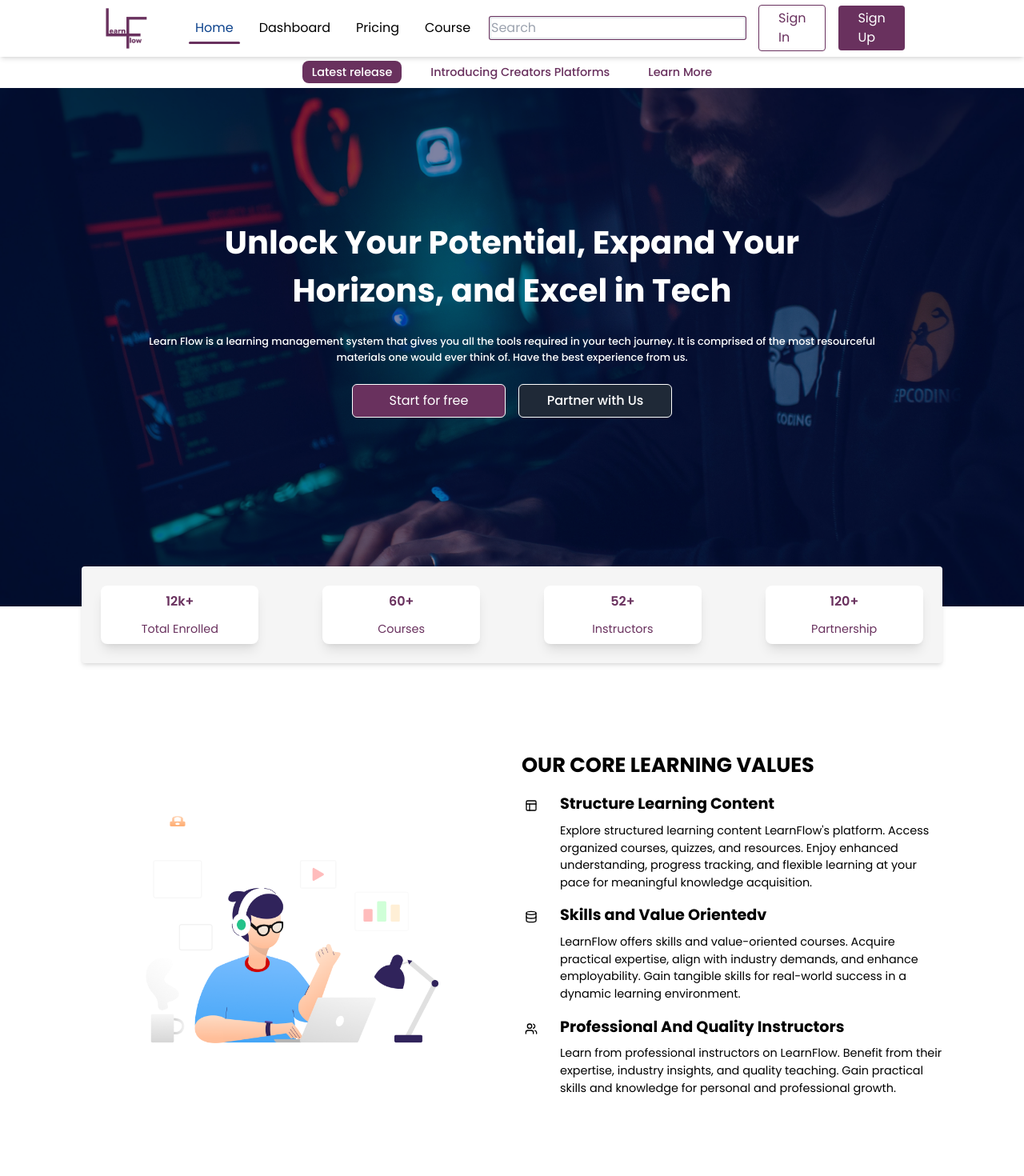
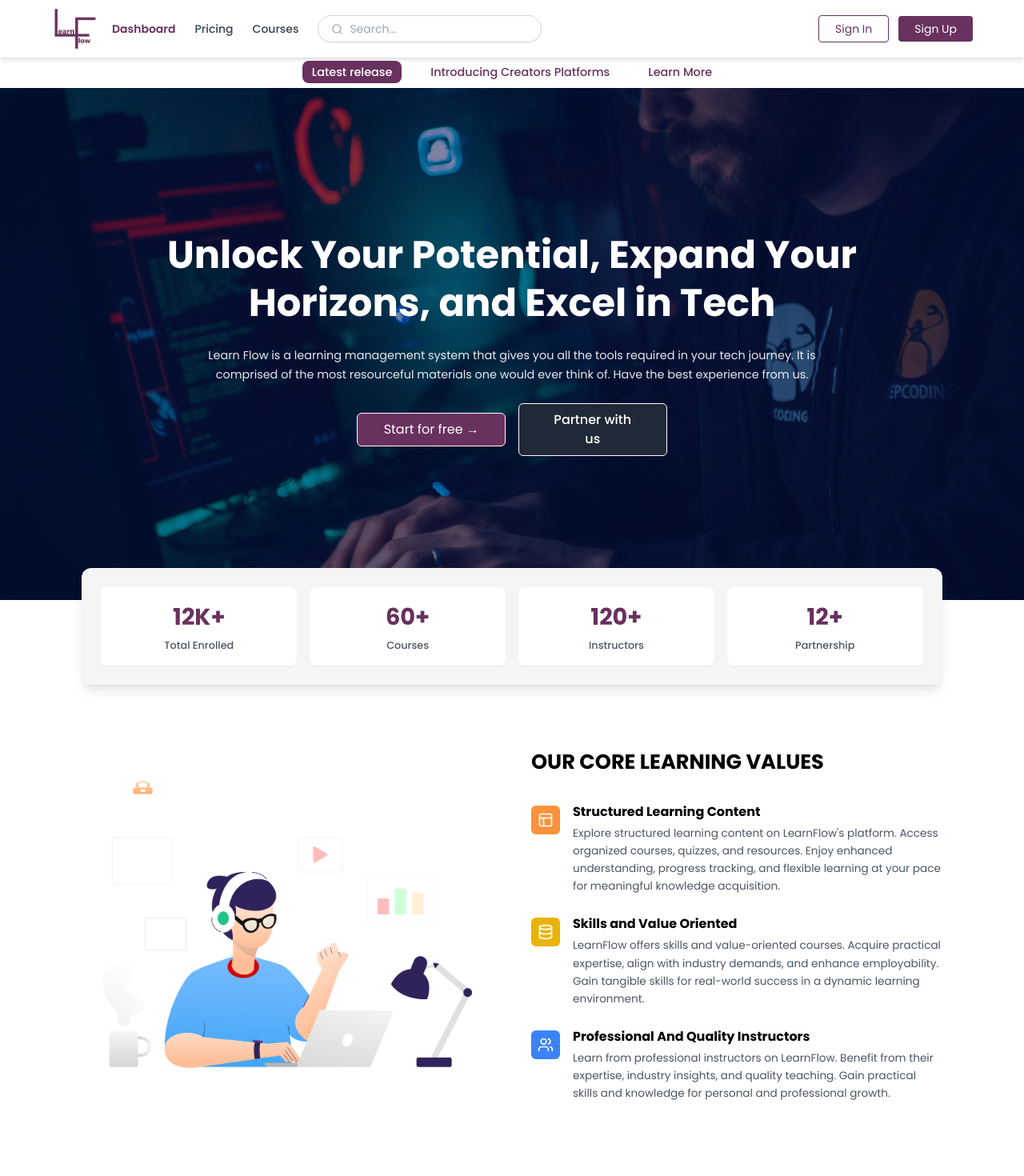
Before and after one commit to Farey-King/learn-flow, a React (Create React App) app: page / in a window 1280 px wide. Shown: the top 1470 px of the page at 80% size. Built offline with nearby package versions, Linux system fonts and the light colour scheme.

Commit message:
feat:  landing page

```diff
--- a/src/components/layout/Navbar.jsx
+++ b/src/components/layout/Navbar.jsx
@@ -1,164 +1,88 @@
-import React, { useState } from "react";
+import { useState } from 'react';
 import logo from '../../assets/logo.png';
-import { NavLink } from "react-router-dom";
-import { Menu, X } from 'lucide-react';
+import { NavLink } from 'react-router-dom';
+import { Menu, X, Search } from 'lucide-react';
 
 const Navbar = () => {
     const [menuOpen, setMenuOpen] = useState(false);
 
-    const toggleMenu = () => {
-        setMenuOpen(!menuOpen);
-    };
+    return (
+        <header className="h-[72px]">
+            <nav className="flex justify-between bg-white shadow-md items-center h-[72px] px-[5%] w-full fixed top-0 left-0 z-[9999] gap-4">
+                {/* Logo */}
+                <NavLink to="/" className="flex-shrink-0">
+                    <img src={logo} alt="LearnFlow" className="w-[60px]" />
+                </NavLink>
 
-    const handleLinkClick = () => {
-        if (menuOpen) {
-            toggleMenu();
-        }
-    };
+                {/* Center — nav links + search (desktop) */}
+                <div className="hidden md:flex items-center gap-6 flex-1">
+                    <ul className="flex items-center gap-6 text-sm font-medium text-gray-700">
+                        <li>
+                            <NavLink to="/" end className={({ isActive }) => `hover:text-[#69315E] transition ${isActive ? 'text-[#69315E] font-semibold' : ''}`}>
+                                Dashboard
+                            </NavLink>
+                        </li>
+                        <li>
+                            <NavLink to="/pricing" className={({ isActive }) => `hover:text-[#69315E] transition ${isActive ? 'text-[#69315E] font-semibold' : ''}`}>
+                                Pricing
+                            </NavLink>
+                        </li>
+                        <li>
+                            <NavLink to="/course" className={({ isActive }) => `hover:text-[#69315E] transition ${isActive ? 'text-[#69315E] font-semibold' : ''}`}>
+                                Courses
+                            </NavLink>
+                        </li>
+                    </ul>
 
-    return (
-        <header className="bg-white overflow-x-hidden mb-8">
-            <nav className="flex justify-between bg-white shadow-md items-center py-1 px-[10%] w-full fixed top-0 left-0 z-[9999]">
-                <div className="cursor-pointer hover:scale-[1.1] duration-300 ease-in-out">
-                    <NavLink to="/">
-                        <div className="w-[60px]">
-                            <img src={logo} alt="gvl logo" />
-                        </div>
+                    {/* Search bar */}
+                    <div className="flex items-center gap-2 border border-gray-300 rounded-full px-4 py-1.5 bg-white shadow-sm flex-1 max-w-[280px]">
+                        <Search size={15} className="text-gray-400 flex-shrink-0" />
+                        <input
+                            type="text"
+                            placeholder="Search..."
+                            className="outline-none text-sm text-gray-600 w-full bg-transparent placeholder-gray-400"
+                        />
+                    </div>
+                </div>
+
+                {/* Right — auth buttons (desktop) */}
+                <div className="hidden md:flex items-center gap-3 flex-shrink-0">
+                    <NavLink
+                        to="/login"
+                        className="text-sm text-[#69315E] border border-[#69315E] rounded px-5 py-1.5 hover:bg-[#69315E] hover:text-white transition"
+                    >
+                        Sign In
+                    </NavLink>
+                    <NavLink
+                        to="/signup"
+                        className="text-sm bg-[#69315E] text-white rounded px-5 py-1.5 hover:bg-[#541f4a] transition"
+                    >
+                        Sign Up
                     </NavLink>
                 </div>
 
-                <div className={`nav-links duration-500 md:static absolute md:min-h-fit min-h-[60vh] left-0 ${menuOpen ? "top-[80%] min-h-[30vh] text-[var(--primary)] backdrop-blur- bg-gray-100 gz-10 py-2" : "top-[-900%]"} md:w-auto w-full flex items-center`}>
-                    <div className="pl-12 flex md:flex-row flex-col md:items-center md:gap-[4vw] gap-6 w-full justify-between">
-                        <ul className="flex md:flex-row flex-col md:pr-16 md:items-center gap-4">
-                            <li>
-                                <NavLink
-                                    to="/"
-                                    className={({ isActive }) =>
-                                        `group relative inline-block py-2 md:px-2 px-5 ${
-                                            isActive ? 'text-[#0d438d]' : 'hover:text-[#0d438d]'
-                                        }`
-                                    }
-                                    onClick={handleLinkClick}
-                                >
-                                    {({ isActive }) => (
-                                        <>
-                                            Home
-                                            <span className={`absolute bottom-0 left-0 h-[3px] bg-[var(--primary-color)] rounded-full transition-all duration-300 ${
-                                                isActive ? 'w-full' : 'w-0 group-hover:w-full'
-                                            }`}></span>
-                                        </>
-                                    )}
-                                </NavLink>
-                            </li>
+                {/* Hamburger (mobile) */}
+                <button className="md:hidden text-gray-700" onClick={() => setMenuOpen(!menuOpen)}>
+                    {menuOpen ? <X size={24} /> : <Menu size={24} />}
+                </button>
+            </nav>
 
-                            <li>
-                                <NavLink
-                                    to="/dashboard"
-                                    className={({ isActive }) =>
-                                        `group relative inline-block py-2 md:px-2 px-5 ${
-                                            isActive ? 'text-[#0d438d]' : 'hover:text-[#0d438d]'
-                                        }`
-                                    }
-                                    onClick={handleLinkClick}
-                                >
-                                    {({ isActive }) => (
-                                        <>
-                                            Dashboard
-                                            <span className={`absolute bottom-0 left-0 h-[3px] bg-[var(--primary-color)] rounded-full transition-all duration-300 ${
-                                                isActive ? 'w-full' : 'w-0 group-hover:w-full'
-                                            }`}></span>
-                                        </>
-                                    )}
-                                </NavLink>
-                            </li>
-
-                            <li>
-                                <NavLink
-                                    to="/pricing"
-                                    className={({ isActive }) =>
-                                        `group relative inline-block py-2 md:px-2 px-5 ${
-                                            isActive ? 'text-[#0d438d]' : 'hover:text-[#0d438d]'
-                                        }`
-                                    }
-                                    onClick={handleLinkClick}
-                                >
-                                    {({ isActive }) => (
-                                        <>
-                                            Pricing
-                                            <span className={`absolute bottom-0 left-0 h-[3px] bg-[var(--primary-color)] rounded-full transition-all duration-300 ${
-                                                isActive ? 'w-full' : 'w-0 group-hover:w-full'
-                                            }`}></span>
-                                        </>
-                                    )}
-                                </NavLink>
-                            </li>
-
-                            <li>
-                                <NavLink
-                                    to="/course"
-                                    className={({ isActive }) =>
-                                        `group relative inline-block py-2 md:px-2 px-5 ${
-                                            isActive ? 'text-[#0d438d]' : 'hover:text-[#0d438d]'
-                                        }`
-                                    }
-                                    onClick={handleLinkClick}
-                                >
-                                    {({ isActive }) => (
-                                        <>
-                                            Course
-                                            <span className={`absolute bottom-0 left-0 h-[3px] bg-[var(--primary-color)] rounded-full transition-all duration-300 ${
-                                                isActive ? 'w-full' : 'w-0 group-hover:w-full'
-                                            }`}></span>
-                                        </>
-                                    )}
-                                </NavLink>
-                            </li>
-
-                            <li>
-                                <input type="text" placeholder="Search" className="border border-2 ring-1 ring-[var(--primary-color)] outline-none rounded-sm border-[var(--primary-color )]"/>
-                            </li>
-
-                            <li className="">
-                                <NavLink
-                                    to="/login"
-                                    className={({ isActive }) =>
-                                        `group relative text-[var(--primary-color)] border border-[var(--primary-color)] rounded inline-block py-1 md:px-6 px-5 hover:shadow-lg hover:shadow-gray-400 ${
-                                            isActive ? 'text-purple-700' : ''
-                                        }`
-                                    }
-                                    onClick={handleLinkClick}
-                                >
-                                    Sign In
-                                    <span className="absolute bottom-0 left-0 w-0 rounded-full transition-all duration-300 group-hover:w-full"></span>
-                                </NavLink>
-                            </li>
-
-                            <li>
-                                <NavLink
-                                    to="/signup"
-                                    className={({ isActive }) =>
-                                        `group relative bg-[var(--primary-color)] text-white rounded inline-block py-1 md:px-6 px-5 hover:shadow-lg hover:shadow-gray-400 ${
-                                            isActive ? 'text-green-600' : ''
-                                        }`
-                                    }
-                                    onClick={handleLinkClick}
-                                >
-                                    Sign Up
-                                    <span className="absolute bottom-0 left-0 w-0 rounded-full transition-all duration-300 group-hover:w-full"></span>
-                                </NavLink>
-                            </li>
-                        </ul>
+            {/* Mobile menu */}
+            {menuOpen && (
+                <div className="md:hidden fixed top-[56px] left-0 w-full bg-white shadow-lg z-[9998] px-6 py-4 flex flex-col gap-4 text-sm font-medium text-gray-700">
+                    <NavLink to="/" end onClick={() => setMenuOpen(false)} className="hover:text-[#69315E]">Dashboard</NavLink>
+                    <NavLink to="/pricing" onClick={() => setMenuOpen(false)} className="hover:text-[#69315E]">Pricing</NavLink>
+                    <NavLink to="/course" onClick={() => setMenuOpen(false)} className="hover:text-[#69315E]">Courses</NavLink>
+                    <div className="flex items-center gap-2 border border-gray-300 rounded-full px-4 py-1.5">
+                        <Search size={15} className="text-gray-400" />
+                        <input type="text" placeholder="Search..." className="outline-none text-sm w-full" />
+                    </div>
+                    <div className="flex gap-3 pt-2">
+                        <NavLink to="/login" onClick={() => setMenuOpen(false)} className="flex-1 text-center text-[#69315E] border border-[#69315E] rounded px-4 py-1.5">Sign In</NavLink>
+                        <NavLink to="/signup" onClick={() => setMenuOpen(false)} className="flex-1 text-center bg-[#69315E] text-white rounded px-4 py-1.5">Sign Up</NavLink>
                     </div>
                 </div>
-
-                <div className="flex items-center gap-6 md:hidden">
-                    {menuOpen ? (
-                        <X className="text-3xl cursor-pointer text-gray-800" onClick={toggleMenu} />
-                    ) : (
-                        <Menu className="text-3xl cursor-pointer text-gray-800" onClick={toggleMenu} />
-                    )}
-                </div>
-            </nav>
+            )}
         </header>
     );
 };
--- a/src/components/pages/Home.jsx
+++ b/src/components/pages/Home.jsx
@@ -5,7 +5,7 @@ import '../../css/style.css';
 
 export default function Home() {
   return (
-    <div className='pt-10'>
+    <div>
       <MiniNavbar />
       <Hero />
     </div>
--- a/src/components/sections/Hero.jsx
+++ b/src/components/sections/Hero.jsx
@@ -1,4 +1,3 @@
-import React from 'react'
 import bgImage from '../../assets/bg1.png'
 import Button from '../ui/Button'
 import illustrator from '../../assets/img1.png'
@@ -8,82 +7,95 @@ import Feedback from './Feedback'
 import BecomeAnInstructor from './BecomeAnInstructor'
 import Footer from '../layout/Footer'
 
+const stats = [
+    { value: '12K+', label: 'Total Enrolled' },
+    { value: '60+',  label: 'Courses' },
+    { value: '120+', label: 'Instructors' },
+    { value: '12+',  label: 'Partnership' },
+];
+
+const values = [
+    {
+        icon: <PanelsTopLeft size={20} className="text-white" />,
+        bg: 'bg-orange-400',
+        title: 'Structured Learning Content',
+        desc: 'Explore structured learning content on LearnFlow\'s platform. Access organized courses, quizzes, and resources. Enjoy enhanced understanding, progress tracking, and flexible learning at your pace for meaningful knowledge acquisition.',
+    },
+    {
+        icon: <Database size={20} className="text-white" />,
+        bg: 'bg-yellow-500',
+        title: 'Skills and Value Oriented',
+        desc: 'LearnFlow offers skills and value-oriented courses. Acquire practical expertise, align with industry demands, and enhance employability. Gain tangible skills for real-world success in a dynamic learning environment.',
+    },
+    {
+        icon: <Users size={20} className="text-white" />,
+        bg: 'bg-blue-500',
+        title: 'Professional And Quality Instructors',
+        desc: 'Learn from professional instructors on LearnFlow. Benefit from their expertise, industry insights, and quality teaching. Gain practical skills and knowledge for personal and professional growth.',
+    },
+];
+
 export default function Hero() {
     return (
         <div>
+            {/* Hero banner */}
             <div
-                className="w-full h-[81vh] bg-cover bg-center flex flex-col gap-6 items-center justify-center text-white px-[8%] py-[3%]"
+                className="w-full min-h-[80vh] bg-cover bg-center flex flex-col gap-6 items-center justify-center text-white px-[8%] py-16"
                 style={{ backgroundImage: `url(${bgImage})` }}
             >
-                <h1 className="text-white text-center md:pt-2 pt-20  text-[2.5rem] font-[700] md:px-20">Unlock Your Potential, Expand Your Horizons, and Excel in Tech</h1>
-                <p className='text-[.8rem] text-center font-[500] md:px-20'>Learn Flow is a learning management system that gives you all the tools required in your tech journey. It is comprised of the most resourceful materials one
-                    would ever think of. Have the  best experience from us.</p>
-
-                <div className='flex flex-col md:flex-row gap-4 items-center justify-center w-[250px] md:w-[400px] mb-20'>
-                    <Button label='Start for free' />
-                    <Button buttonVariant='secondary' label='Partner with Us' />
+                <h1 className="text-white text-center text-[2.5rem] md:text-[3rem] font-[700] md:px-24 leading-tight">
+                    Unlock Your Potential, Expand Your Horizons, and Excel in Tech
+                </h1>
+                <p className="text-[.9rem] text-center font-[400] md:px-32 leading-relaxed opacity-90">
+                    Learn Flow is a learning management system that gives you all the tools required in your tech journey.
+                    It is comprised of the most resourceful materials one would ever think of. Have the best experience from us.
+                </p>
+                <div className="flex flex-col md:flex-row gap-4 items-center justify-center">
+                    <Button label="Start for free →" />
+                    <Button buttonVariant="secondary" label="Partner with us" />
                 </div>
             </div>
 
-            <div className='relative mx-[8%] py-[7%] flex flex-col items-center justify-center'>
-                <div className='md:absolute md:-top-[50px] w-full bg-[#F5F5F5] rounded shadow-md p-6 text-[var(--primary-color)] grid md:grid-cols-4 grid-cols-2 gap-y-10 gap-x-20'>
-                    <div className='flex bg-white py-2 flex-col gap-3 items-center justify-center rounded-lg shadow-lg'>
-                        <p className='text-[1rem] font-[600]'>12k+</p>
-                        <p className='text-[.9rem]'>Total Enrolled</p>
-                    </div>
-                    <div className='flex bg-white py-2 flex-col gap-3 items-center justify-center rounded-lg shadow-lg'>
-                        <p className='text-[1rem] font-[600]'>60+</p>
-                        <p className='text-[.9rem]'>Courses</p>
-                    </div>
-                    <div className='flex bg-white py-2 flex-col gap-3 items-center justify-center rounded-lg shadow-lg'>
-                        <p className='text-[1rem] font-[600]'>52+</p>
-                        <p className='text-[.9rem]'>Instructors</p>
-                    </div>
-                    <div className='flex bg-white py-2 flex-col gap-3 items-center justify-center rounded-lg shadow-lg'>
-                        <p className='text-[1rem] font-[600]'>120+</p>
-                        <p className='text-[.9rem]'>Partnership</p>
+            {/* Stats bar */}
+            <div className="mx-[8%] -mt-10 relative z-10">
+                <div className="bg-[#F5F5F5] rounded-xl shadow-lg p-6 grid grid-cols-2 md:grid-cols-4 gap-4">
+                    {stats.map(({ value, label }) => (
+                        <div key={label} className="flex flex-col items-center justify-center py-4 bg-white rounded-lg shadow-sm gap-1">
+                            <p className="text-[1.8rem] font-[700] text-[#69315E]">{value}</p>
+                            <p className="text-[.8rem] font-[500] text-gray-600">{label}</p>
+                        </div>
+                    ))}
+                </div>
+            </div>
+
+            {/* Core Learning Values */}
+            <div className="px-[8%] py-[6%] grid md:grid-cols-2 gap-12 items-center">
+                <div className="flex items-center justify-center">
+                    <img src={illustrator} alt="Our core learning values" className="w-full max-w-[90%]" />
+                </div>
+
+                <div>
+                    <h2 className="text-[1.6rem] font-[700] mb-8">OUR CORE LEARNING VALUES</h2>
+                    <div className="flex flex-col gap-6">
+                        {values.map(({ icon, bg, title, desc }) => (
+                            <div key={title} className="flex gap-4">
+                                <div className={`flex-shrink-0 w-9 h-9 ${bg} rounded-md flex items-center justify-center mt-1`}>
+                                    {icon}
+                                </div>
+                                <div>
+                                    <h3 className="font-[700] text-[1rem] mb-1">{title}</h3>
+                                    <p className="text-[.85rem] text-gray-600 leading-relaxed">{desc}</p>
+                                </div>
+                            </div>
+                        ))}
                     </div>
                 </div>
             </div>
 
-            {/* our core learning Values */}
-            <div className='px-[8%] pb-[3%] grid md:grid-cols-2 gap-x-6 gap-y-20 text-[#000000]'>
-                <div className='px-20 flex items-center justify-center object-fit '>
-                    <img src={illustrator} alt="Our core learning Values" className='w-[100%]' />
-                </div>
-
-                <div>
-                    <h2 className='text-[1.6rem] font-[700] mb-4'>OUR CORE LEARNING VALUES</h2>
-
-                    <div>
-                        <div className='flex gap-6'>
-                            <PanelsTopLeft className='pt-2'/>
-                            <h3 className='font-[700] text-[1.2rem] pb-2'>Structure Learning Content</h3>
-                        </div>
-                        <p className='text-[.9rem] pl-12 mb-4'>Explore structured learning content LearnFlow's platform. Access organized courses, quizzes, and resources. Enjoy enhanced understanding, progress tracking, and flexible learning at your pace for meaningful knowledge acquisition.</p>
-                    </div>
-
-                    <div>
-                        <div className='flex gap-6'>
-                            <Database className='pt-2'/>
-                            <h3 className='font-[700] text-[1.2rem] pb-2'>Skills and Value Orientedv</h3>
-                        </div>
-                        <p className='text-[.9rem] pl-12 mb-4'>LearnFlow offers skills and value-oriented courses. Acquire practical expertise, align with industry demands, and enhance employability. Gain tangible skills for real-world success in a dynamic learning environment.</p>
-                    </div>
-
-                    <div>
-                        <div className='flex gap-6'>
-                            <Users className='pt-2'/>
-                            <h3 className='font-[700] text-[1.2rem] pb-2'>Professional And Quality Instructors</h3>
-                        </div>
-                        <p className='text-[.9rem] pl-12 mb-4'>Learn from professional instructors on LearnFlow. Benefit from their expertise, industry insights, and quality teaching. Gain practical skills and knowledge for personal and professional growth.</p>
-                    </div>
-                </div>
-            </div>
             <ExploreCourses />
             <Feedback />
             <BecomeAnInstructor />
             <Footer />
         </div>
-    )
+    );
 }
```
Also changed, not shown: src/components/sections/BecomeAnInstructor.jsx (+20 -18 lines), src/components/sections/ExploreCourses.jsx (+7 -8 lines).
